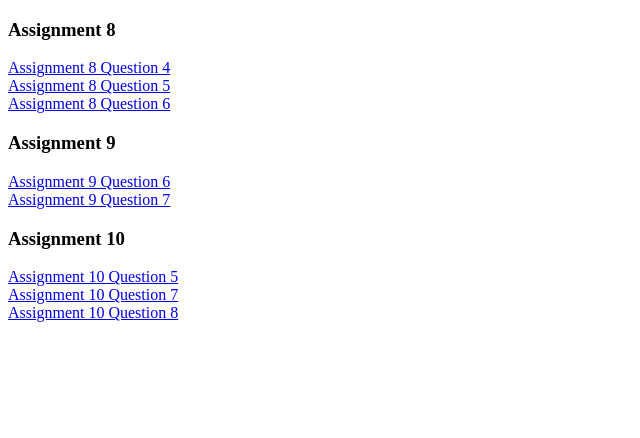
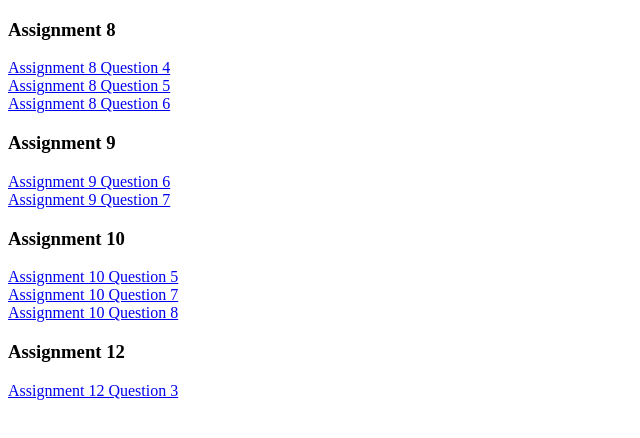
Before and after one commit to Kalioc/kalioc.github.io, a plain HTML site: page index.html in a window 1280 px wide. Shown: the whole page, without its empty margins (0-640 px from the left). Drawn offline with Linux system fonts and the light colour scheme.

Commit message:
Update index.html

```diff
--- a/index.html
+++ b/index.html
@@ -23,8 +23,13 @@
     <h3>Assignment 10</h3>
     <p>
         <a href = "assignment10/10_5.html">Assignment 10 Question 5</a><br>
-	<a href = "assignment10/10_7.html">Assignment 10 Question 7</a><br>
-	<a href = "assignment10/10_8.html">Assignment 10 Question 8</a><br>
+		<a href = "assignment10/10_7.html">Assignment 10 Question 7</a><br>
+		<a href = "assignment10/10_8.html">Assignment 10 Question 8</a><br>
+    </p>
+
+    <h3>Assignment 12</h3>
+    <p>
+        <a href = "12_3.html">Assignment 12 Question 3</a><br>
     </p>
 </body>
 
```
